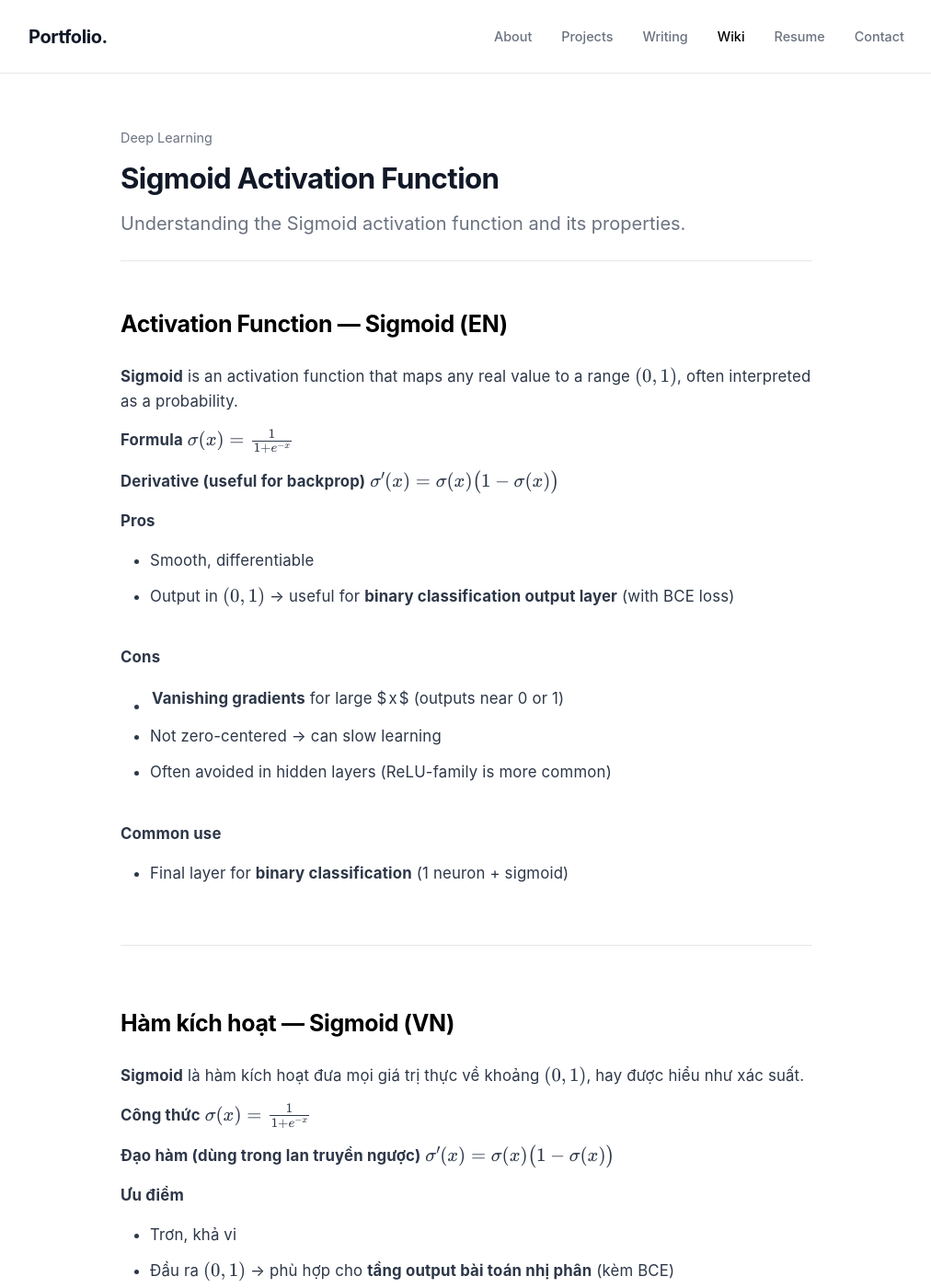
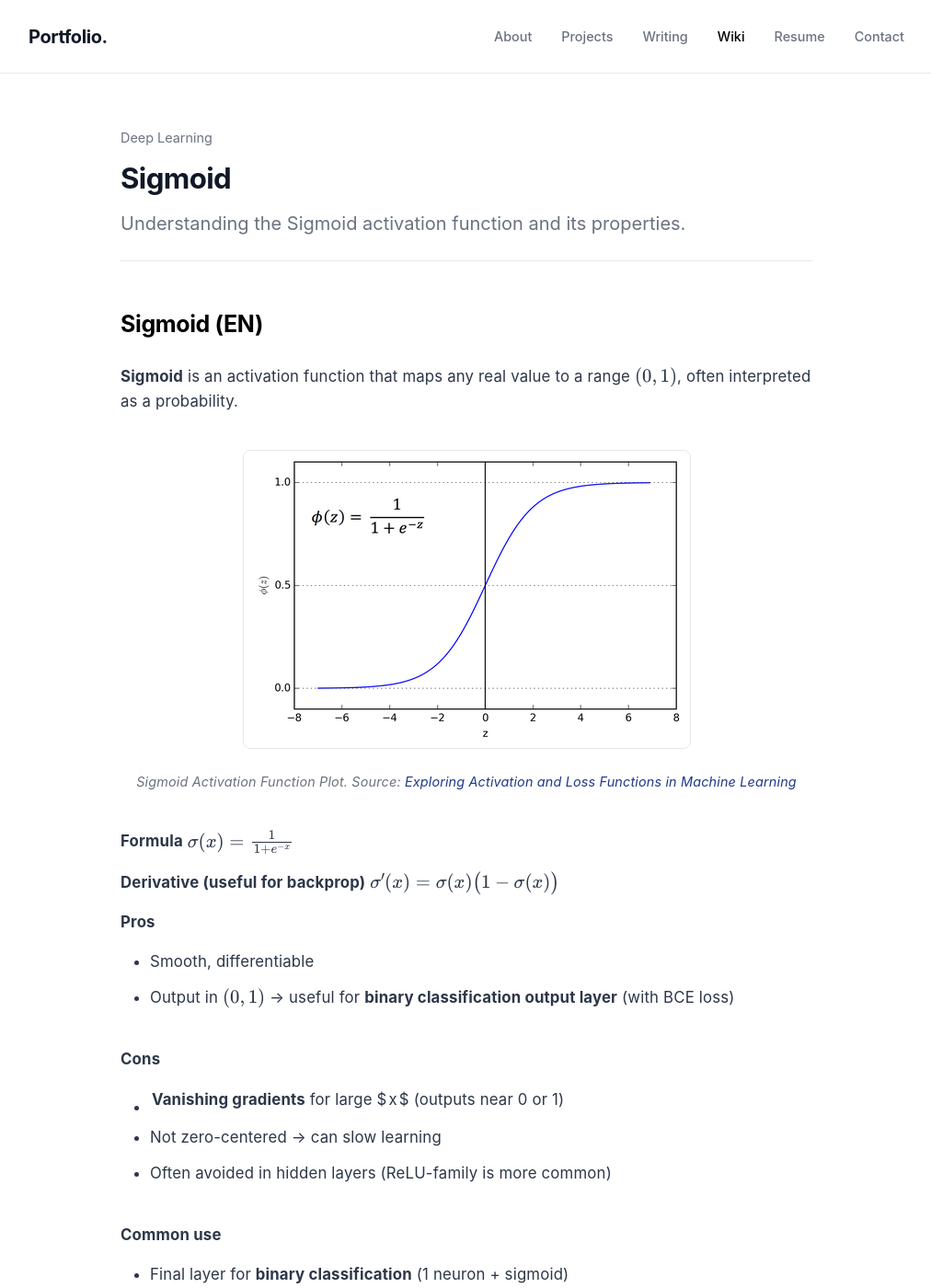
Before and after one commit to EdwardNguyen2854/portfolio, a Jekyll site: the page built from _wiki/sigmoid.md, in a window 1280 px wide and 1400 px high. Shown: the whole window at 92% size, without its empty margins (133-1145 px from the left). Built offline with Jekyll 4.4.1, drawn with Linux system fonts in a browser that asks for light colours.

Commit message:
Update Sigmoid wiki with visualization and tags

```diff
--- a/_wiki/sigmoid.md
+++ b/_wiki/sigmoid.md
@@ -1,12 +1,20 @@
 ---
-title: Sigmoid Activation Function
+title: Sigmoid
 category: Deep Learning
+tags: [Activation Function, Neural Networks, Math]
 description: Understanding the Sigmoid activation function and its properties.
 ---
 
-## Activation Function — Sigmoid (EN)
+## Sigmoid (EN)
 
 **Sigmoid** is an activation function that maps any real value to a range **$(0, 1)$**, often interpreted as a probability.
+
+<figure>
+  <img src="{{ '/assets/images/wiki/sigmoid/fig-1.png' | relative_url }}" alt="Sigmoid Activation Function">
+  <figcaption>
+    Sigmoid Activation Function Plot. Source: <a href="https://fritz.ai/exploring-activation-and-loss-functions-in-machine-learning/" target="_blank">Exploring Activation and Loss Functions in Machine Learning</a>
+  </figcaption>
+</figure>
 
 **Formula**
 $$
@@ -32,7 +40,7 @@ $$
 
 ---
 
-## Hàm kích hoạt — Sigmoid (VN)
+## Sigmoid (VN)
 
 **Sigmoid** là hàm kích hoạt đưa mọi giá trị thực về khoảng **$(0, 1)$**, hay được hiểu như xác suất.
 
```
Also changed, not shown: assets/images/wiki/sigmoid/fig-1.png (added).
